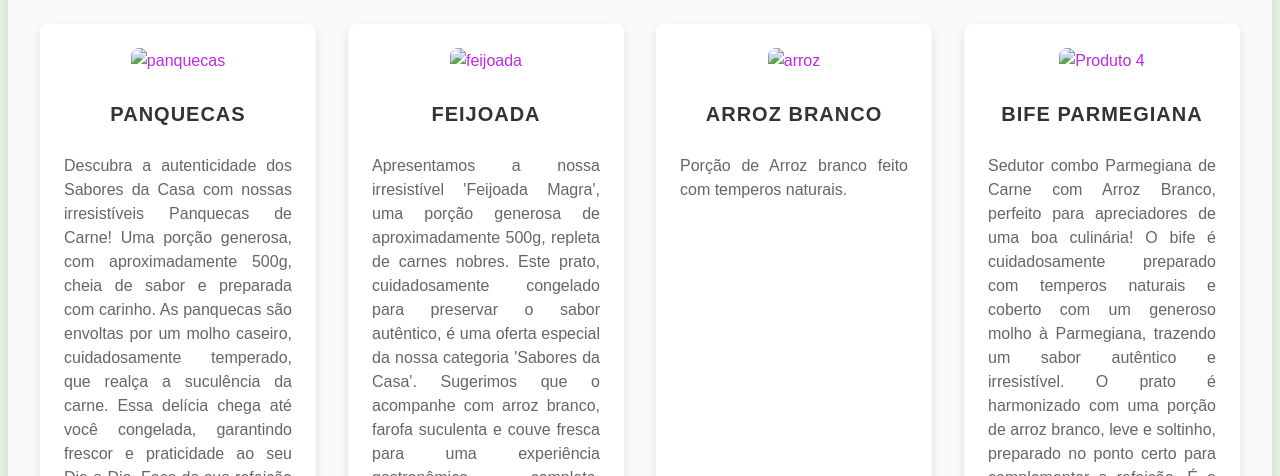
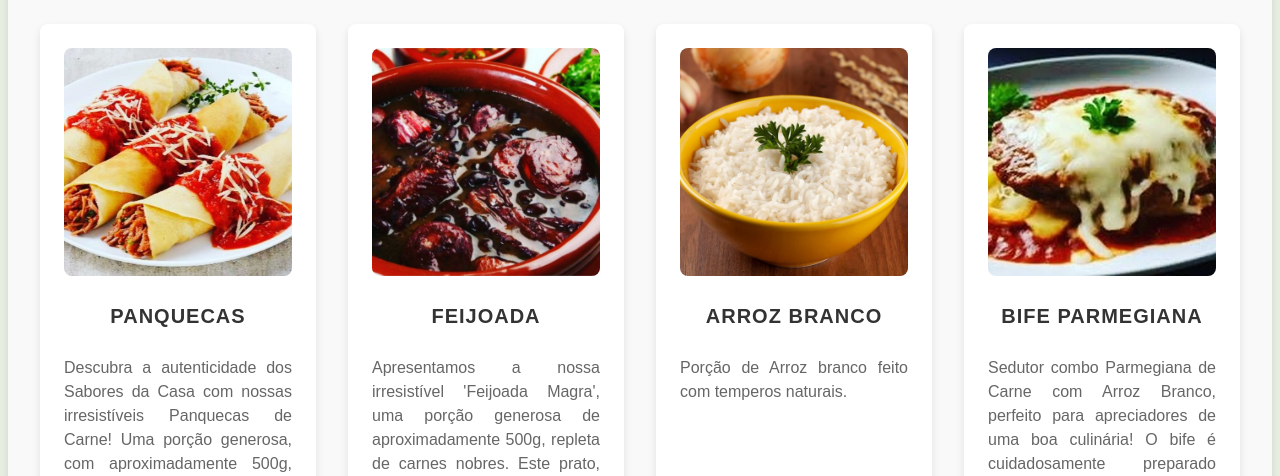
Before and after one commit to passosleandro/allday, a plain HTML site: page index.html in a window 1280 px wide. Shown: the part 736-1212 px from the top of the page. Drawn offline with Linux system fonts and the light colour scheme; a script that the page names is missing.

Commit message:
Add files via upload

```diff
--- a/index.html
+++ b/index.html
@@ -30,25 +30,25 @@
             <h2>Nossos Produtos</h2>
             <div class="products-container">
                 <div class="product-card">
-                    <img src="./parmegiana_files/468317848_1297170861638151_6217072369602999330_n.jpg" alt="panquecas">
+                    <img src="./panquecas.jpg" alt="panquecas">
                     <h3>Panquecas</h3>
                     <p>Descubra a autenticidade dos Sabores da Casa com nossas irresistíveis Panquecas de Carne! Uma porção generosa, com aproximadamente 500g, cheia de sabor e preparada com carinho. As panquecas são envoltas por um molho caseiro, cuidadosamente temperado, que realça a suculência da carne. Essa delícia chega até você congelada, garantindo frescor e praticidade ao seu Dia-a-Dia. Faça da sua refeição um momento especial com nossas panquecas</p>
                     <button class="add-to-cart">Adicionar ao Carrinho</button>
                 </div>
                 <div class="product-card">
-                    <img src="./parmegiana_files/468506774_4607590642800088_6392544811930291694_n.jpg" alt="feijoada">
+                    <img src="./feijoada.jpg" alt="feijoada">
                     <h3>Feijoada</h3>
                     <p>Apresentamos a nossa irresistível 'Feijoada Magra', uma porção generosa de aproximadamente 500g, repleta de carnes nobres. Este prato, cuidadosamente congelado para preservar o sabor autêntico, é uma oferta especial da nossa categoria 'Sabores da Casa'. Sugerimos que o acompanhe com arroz branco, farofa suculenta e couve fresca para uma experiência gastronômica completa. Garantimos que todos os nossos produtos são livres de temperos artificiais, mantendo a qualidade impecável. O modo de preparo é simples: coloque o produto ainda congelado no micro-ondas, retire a tampa e aqueça por 12 minutos. Desfrute de uma feijoada magra, saudável e absolutamente deliciosa!.</p>
                     <button class="add-to-cart">Adicionar ao Carrinho</button>
                 </div>
                 <div class="product-card">
-                    <img src="./parmegiana_files/468566327_1261228345193341_7639178672620949238_n.jpg" alt="arroz">
+                    <img src="./arroz.jpg" alt="arroz">
                     <h3>Arroz Branco</h3>
                     <p>Porção de Arroz branco feito com temperos naturais.</p>
                     <button class="add-to-cart">Adicionar ao Carrinho</button>
                 </div>
                 <div class="product-card">
-                    <img src="./parmegiana_files/468605129_589237670149897_3983526666720494105_n.jpg" alt="Produto 4">
+                    <img src="./parmegiana.jpg" alt="Produto 4">
                     <h3>Bife Parmegiana</h3>
                     <p>Sedutor combo Parmegiana de Carne com Arroz Branco, perfeito para apreciadores de uma boa culinária! O bife é cuidadosamente preparado com temperos naturais e coberto com um generoso molho à Parmegiana, trazendo um sabor autêntico e irresistível. O prato é harmonizado com uma porção de arroz branco, leve e soltinho, preparado no ponto certo para complementar a refeição. É o equilíbrio perfeito entre sabor e conforto, tornando-se uma opção irresistível na categoria 'Acompanhamentos Perfeitos'. Uma experiência gastronômica que vai além do prazer à mesa! Congeladinho e saboroso que ajuda em todas as horas seja almoço ou jantar...</p>
                     <button class="add-to-cart">Adicionar ao Carrinho</button>
```
Also changed, not shown: arroz.jpg (added), feijoada.jpg (added), panquecas.jpg (added), parmegiana.jpg (added), sugo.jpg (added), toratapalmito.webp (added).
